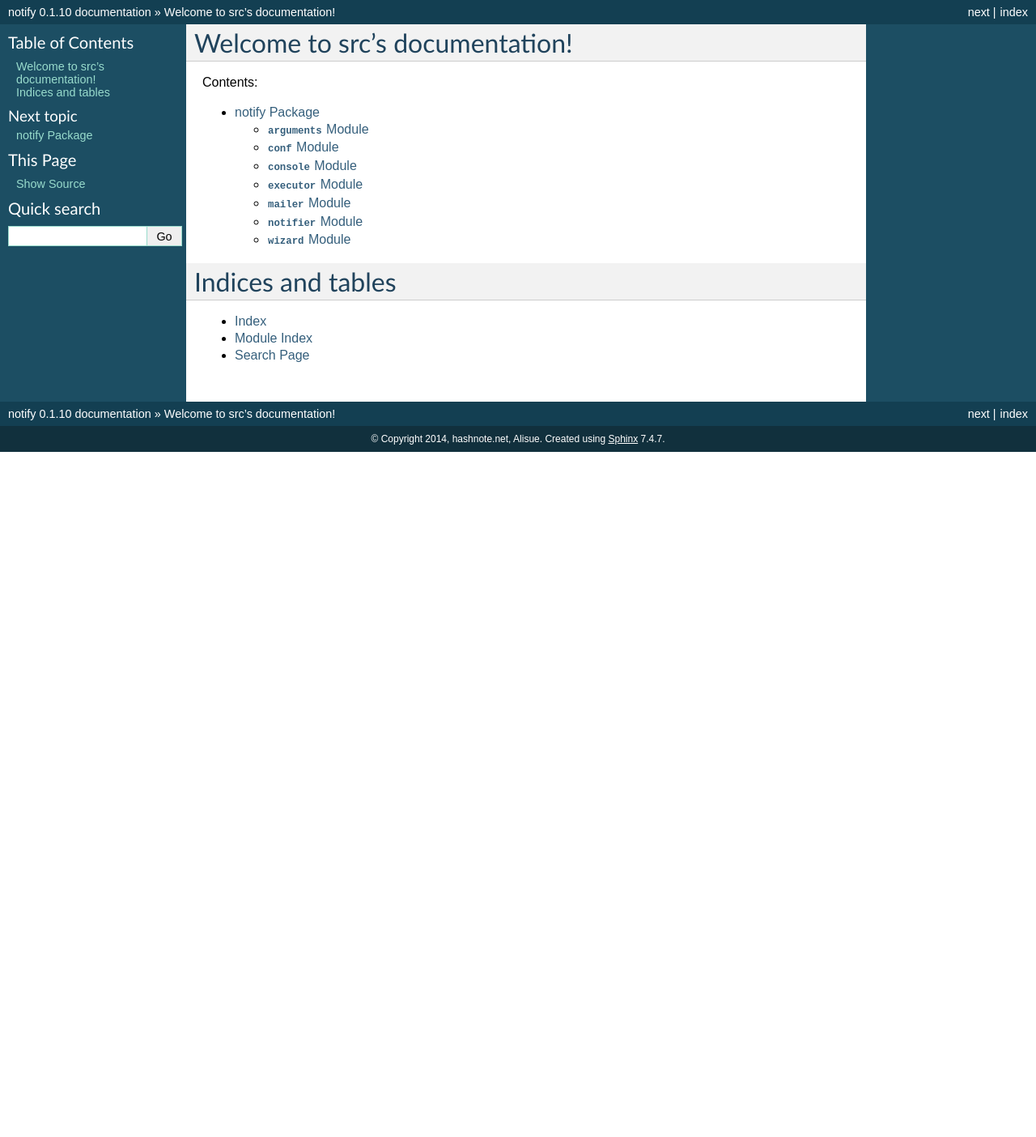
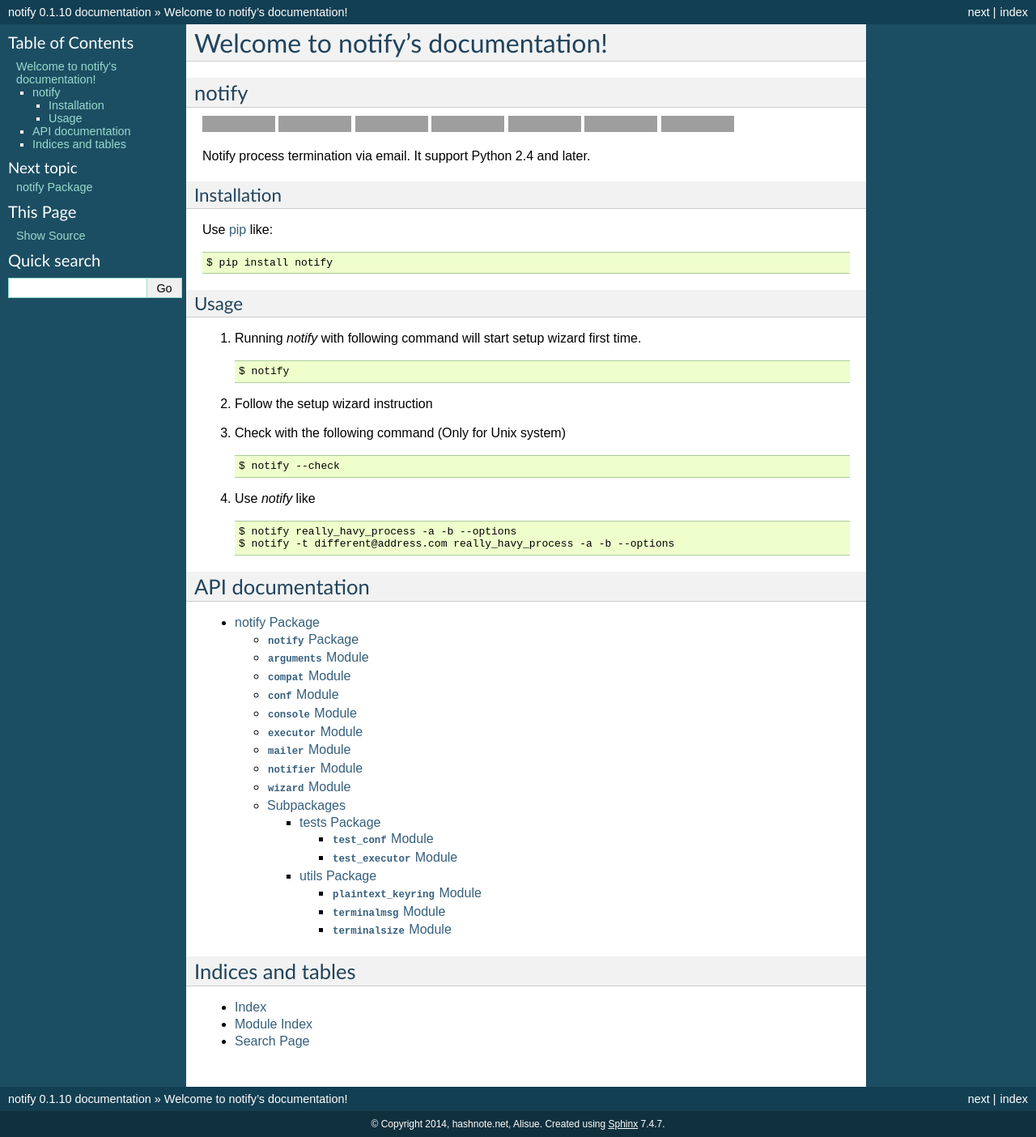
Before and after one commit to lambdalisue/notify, a Sphinx documentation site: the page built from docs/index.rst, in a window 1280 px wide. Shown: the whole page at 81% size. Built offline with Sphinx 7.4.7, drawn with Linux system fonts in a browser that asks for light colours; the version number is read from the project's files by our own code; before the commit the page ends 900 px from its top, so only the background shows below that; grey boxes are pictures that could not be loaded.

Commit message:
Add documentations

```diff
--- a/docs/index.rst
+++ b/docs/index.rst
@@ -3,10 +3,15 @@
    You can adapt this file completely to your liking, but it should at least
    contain the root `toctree` directive.
 
-Welcome to src's documentation!
-===============================
+*************************************
+Welcome to notify's documentation!
+*************************************
 
-Contents:
+.. include:: ../README.rst
+
+
+API documentation
+====================
 
 .. toctree::
    :maxdepth: 4
--- a/docs/notify.rst
+++ b/docs/notify.rst
@@ -1,10 +1,26 @@
 notify Package
 ==============
+
+:mod:`notify` Package
+---------------------
+
+.. automodule:: notify
+    :members:
+    :undoc-members:
+    :show-inheritance:
 
 :mod:`arguments` Module
 -----------------------
 
 .. automodule:: notify.arguments
+    :members:
+    :undoc-members:
+    :show-inheritance:
+
+:mod:`compat` Module
+--------------------
+
+.. automodule:: notify.compat
     :members:
     :undoc-members:
     :show-inheritance:
@@ -56,3 +72,11 @@ notify Package
     :members:
     :undoc-members:
     :show-inheritance:
+
+Subpackages
+-----------
+
+.. toctree::
+
+    notify.tests
+    notify.utils
--- /dev/null
+++ b/docs/notify.tests.rst
@@ -0,0 +1,18 @@
+tests Package
+=============
+
+:mod:`test_conf` Module
+-----------------------
+
+.. automodule:: notify.tests.test_conf
+    :members:
+    :undoc-members:
+    :show-inheritance:
+
+:mod:`test_executor` Module
+---------------------------
+
+.. automodule:: notify.tests.test_executor
+    :members:
+    :undoc-members:
+    :show-inheritance:
--- /dev/null
+++ b/docs/notify.utils.rst
@@ -0,0 +1,26 @@
+utils Package
+=============
+
+:mod:`plaintext_keyring` Module
+-------------------------------
+
+.. automodule:: notify.utils.plaintext_keyring
+    :members:
+    :undoc-members:
+    :show-inheritance:
+
+:mod:`terminalmsg` Module
+-------------------------
+
+.. automodule:: notify.utils.terminalmsg
+    :members:
+    :undoc-members:
+    :show-inheritance:
+
+:mod:`terminalsize` Module
+--------------------------
+
+.. automodule:: notify.utils.terminalsize
+    :members:
+    :undoc-members:
+    :show-inheritance:
--- a/setup.cfg
+++ b/setup.cfg
@@ -2,7 +2,7 @@
 upload-dir = docs/_build/html
 
 [nosetests]
-tests = tests,src,README.rst
+tests = tests,src
 verbosity = 2
 with-doctest = 1
 doctest-extension=rst
--- a/setup.py
+++ b/setup.py
@@ -16,6 +16,10 @@ def readlist(filename):
     rows = read(filename).split("\n")
     rows = [x.strip() for x in rows if x.strip()]
     return list(rows)
+
+extras = {}
+if sys.version_info >= (3,):
+    extras['use_2to3'] = True
 
 setup(
     name = NAME,
@@ -51,4 +55,5 @@ setup(
             'notify = notify.console:main',
         ],
     },
+    **extras
 )
```
